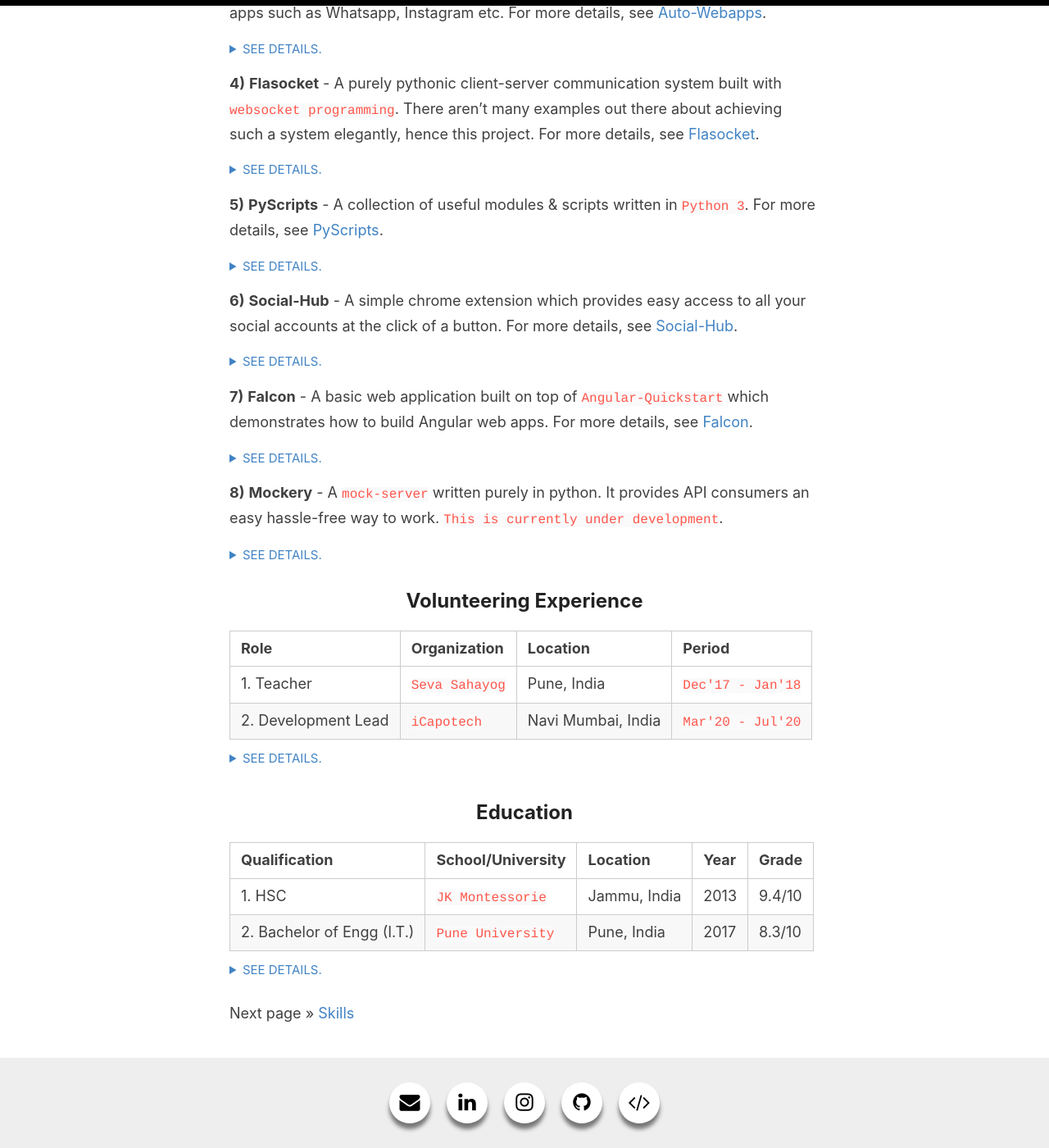
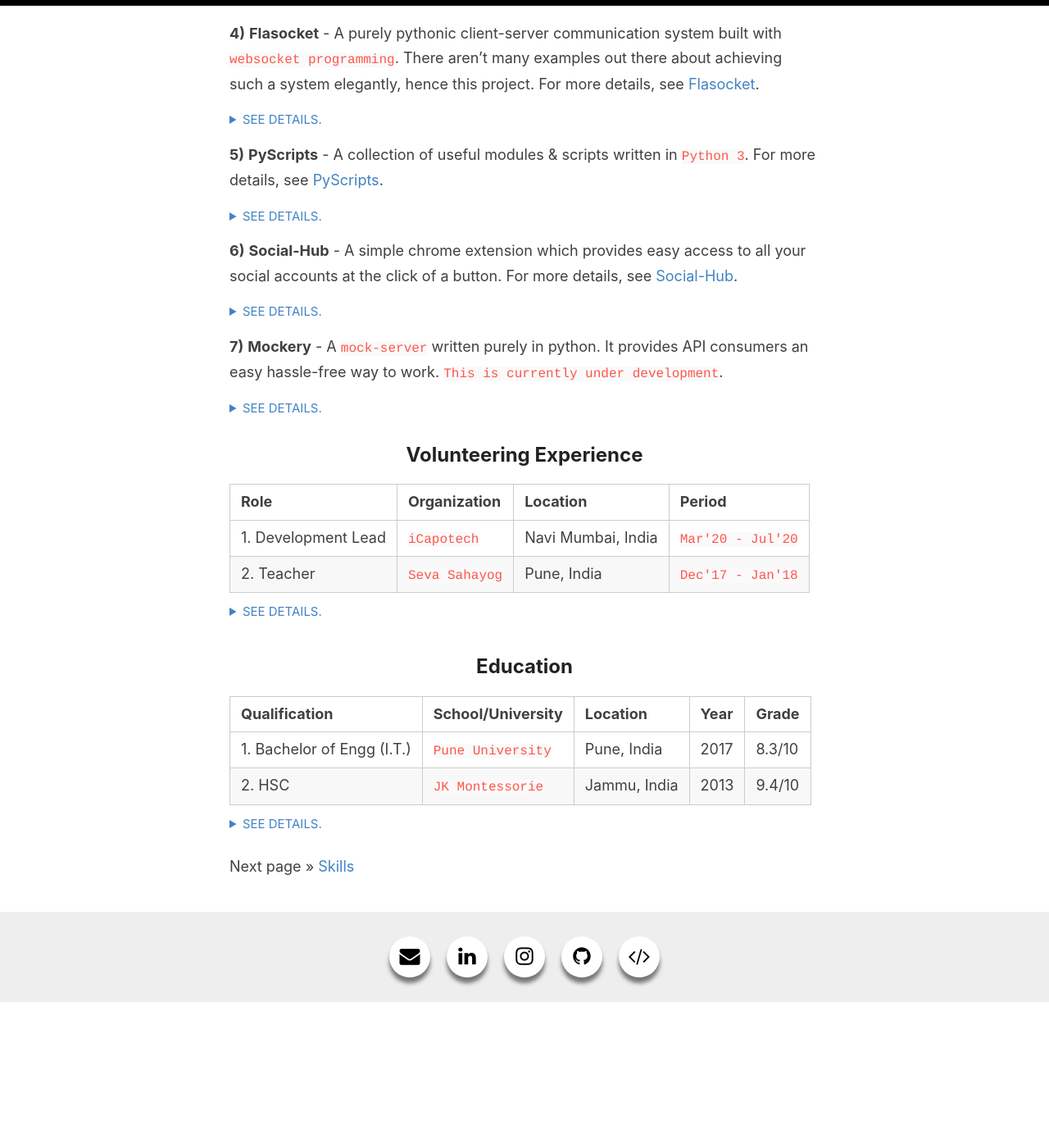
Before and after one commit to cookienut/sagarbhat, a Jekyll site: the page built from _pages/index.md, in a window 1280 px wide and 1400 px high, scrolled down 1054 px. Shown: the whole window at 82% size. Built offline with Jekyll 4.4.1, drawn with Linux system fonts in a browser that asks for light colours; after the commit the page ends 2276 px from its top, so only the background shows below that; some of the changed text lies outside the part shown.

Commit message:
Updated Portfolio

```diff
--- a/_pages/index.md
+++ b/_pages/index.md
@@ -16,16 +16,16 @@ Feel free to take a look at [My Projects](#projects) and [My Skills]({{ site.bas
 
 | Role                         | Organization | Location     | Period             |
 |----------------------------- | ------------ | ------------ | ------------------ |
-| 1. Software Engg (API Lead)  | `Xoriant`    | Pune, India  | `Jul'17 - Mar'20`  |
-| 2. Freelance Developer       | `N/A`        | Jammu, India | `Jul'20 - Present` |
+| 1. Software Engg (FullStack) | `BetterWorks`| Remote, US   | `Feb'21 - Present` |
+| 2. Software Engg (API Lead)  | `Xoriant`    | Pune, India  | `Jul'17 - Mar'20`  |
 
 <details markdown=1>
   <summary class="list-more-details"> See details. </summary>
-  1\. At Xoriant, as `API Lead` on the project [Nutanix File Analytics]({{ site.baseurl }}/getting-started/){:target="blank"}, I led the API team of three, and developed **scripts, REST APIs & unit tests** with several core technologies such as `Python, Flask, Docker, ElasticSearch, Kafka, Pytest & Swagger`.
+  1\. At BetterWorks, I currently work as a `FullStack developer` building analytic-services for Betterworks OKR platform using mainly `Django`, `Aiohttp` and `VueJS`.
 
-  2\. In `Jan 2020`, due to some health concerns, I was advised to take some time off and I did. I served my notice period and went on vacation. That is when I came across `Freelancing` and the wonderful opportunities it offers.
+  2\. Before joining Betterworks, I was working as a `Freelancer`. As a freelance developer, I had the opportunity to explore and work on some really interesting projects, involving `Docker, Websockets, Aiohttp, Pyautogui` and more.
 
-  3\. As a freelance developer, I've had the opportunity to explore and work on some really interesting projects, involving `Docker, Websockets, Aiohttp, Pyautogui` and more.
+  3\. At Xoriant, as `API Lead` on the project [Nutanix File Analytics]({{ site.baseurl }}/getting-started/){:target="blank"}, I led the API team of three, and developed **scripts, REST APIs & unit tests** with several core technologies such as `Python, Flask, Docker, ElasticSearch, Kafka, Pytest & Swagger`.
 </details>
 
 For more details on my previous roles and work, see [My Resume/CV](https://drive.google.com/file/d/1Kk_mSHYgoKXK865K1vVWsfVzr_BpvBaC/view){:target="blank"}.
@@ -80,14 +80,14 @@ For more details on my previous roles and work, see [My Resume/CV](https://drive
 - [x] Can be studied as a `quickstart-example` to start building chrome extensions.
 </details>
 
-**7\)** **Falcon** - A basic web application built on top of `Angular-Quickstart` which demonstrates how to build Angular web apps. For more details, see [Falcon](https://github.com/cookienut/Falcon-Angular2-Project){:target="blank"}.
+<!-- **7\)** **Falcon** - A basic web application built on top of `Angular-Quickstart` which demonstrates how to build Angular web apps. For more details, see [Falcon](https://github.com/cookienut/Falcon-Angular2-Project){:target="blank"}.
 <details markdown=1>
   <summary class="more-details"> See details. </summary>
 - [x] Built with `HTML, CSS, JS` & `Angular`.
 - [x] Easy-to-understand code demonstartes how to start building the web app.
-</details>
+</details> -->
 
-**8\)** **Mockery** - A `mock-server` written purely in python. It provides API consumers an easy hassle-free way to work. `This is currently under development`.
+**7\)** **Mockery** - A `mock-server` written purely in python. It provides API consumers an easy hassle-free way to work. `This is currently under development`.
 <details markdown=1>
   <summary class="more-details"> See details. </summary>
 - [x] It provides `CLI` options to start the mock-server service.
@@ -100,14 +100,14 @@ For more details on my previous roles and work, see [My Resume/CV](https://drive
 
 | Role                | Organization   | Location           | Period            |
 |-------------------- | -------------- | ------------------ | ----------------- |
-| 1. Teacher          | `Seva Sahayog` | Pune, India        | `Dec'17 - Jan'18` |
-| 2. Development Lead | `iCapotech`    | Navi Mumbai, India | `Mar'20 - Jul'20` |
+| 1. Development Lead | `iCapotech`    | Navi Mumbai, India | `Mar'20 - Jul'20` |
+| 2. Teacher          | `Seva Sahayog` | Pune, India        | `Dec'17 - Jan'18` |
 
 <details markdown=1>
   <summary class="list-more-details"> See details. </summary>
-  1\. As a volunteering teacher, taught **Computers**, **Science** and **Mathematics** to some underprivileged children studying at `Ambedkar Vasahat Abhyasika`.
+  1\. During the initial period of Covid-19 pandemic, helped `iCapotech Pvt. Ltd.` to build a symptom tracking solution for communities with help of developers from `Veritas`, `Calsoft` and `Keyvertex Tech`.
 
-  2\. During the initial period of Covid-19 pandemic, helped `iCapotech Pvt. Ltd.` to build a symptom tracking solution for communities with help of developers from `Veritas`, `Calsoft` and `Keyvertex Tech`.
+  2\. As a volunteering teacher, taught **Computers**, **Science** and **Mathematics** to some underprivileged children studying at `Ambedkar Vasahat Abhyasika`.
 </details>
 
 
@@ -115,14 +115,15 @@ For more details on my previous roles and work, see [My Resume/CV](https://drive
 
 | Qualification               | School/University | Location     | Year | Grade  |
 |---------------------------- | ----------------- | ------------ | ---- | ------ |
-| 1. HSC                      | `JK Montessorie`  | Jammu, India | 2013 | 9.4/10 |
-| 2. Bachelor of Engg (I.T.)  | `Pune University` | Pune, India  | 2017 | 8.3/10 |
+| 1. Bachelor of Engg (I.T.)  | `Pune University` | Pune, India  | 2017 | 8.3/10 |
+| 2. HSC                      | `JK Montessorie`  | Jammu, India | 2013 | 9.4/10 |
 
 <details markdown=1>
   <summary class="list-more-details"> See details. </summary>
-  1\. Completed Higher Secondary School Certification (12th standard) from `JK Montessorie Senior Secondary School, Jammu`.
 
-  2\. Reveived Bachelor's degree in `Information Technology` at [SKNCOE, Pune](http://cms.sinhgad.edu/sinhgad_engineering_institutes/skncoe_vadgaon/institute_details.aspx){:target="blank"} an esteemed college affiliated to [Savitribai Phule Pune University](http://www.unipune.ac.in/university_files/about_university.htm){:target="blank"} (previously University of Pune).
+  1\. Reveived Bachelor's degree in `Information Technology` at [SKNCOE, Pune](http://cms.sinhgad.edu/sinhgad_engineering_institutes/skncoe_vadgaon/institute_details.aspx){:target="blank"} an esteemed college affiliated to [Savitribai Phule Pune University](http://www.unipune.ac.in/university_files/about_university.htm){:target="blank"} (previously University of Pune).
+
+  2\. Completed Higher Secondary School Certification (12th standard) from `JK Montessorie Senior Secondary School, Jammu`.
 </details>
 
 <div markdown=1 class="next-previous">
```
Also changed, not shown: other parts of _pages/index.md (+1 -1 lines), _pages/awards.md (+0 -1 lines), _pages/contact.md (+8 -6 lines), _pages/skills.md (+5 -5 lines).
